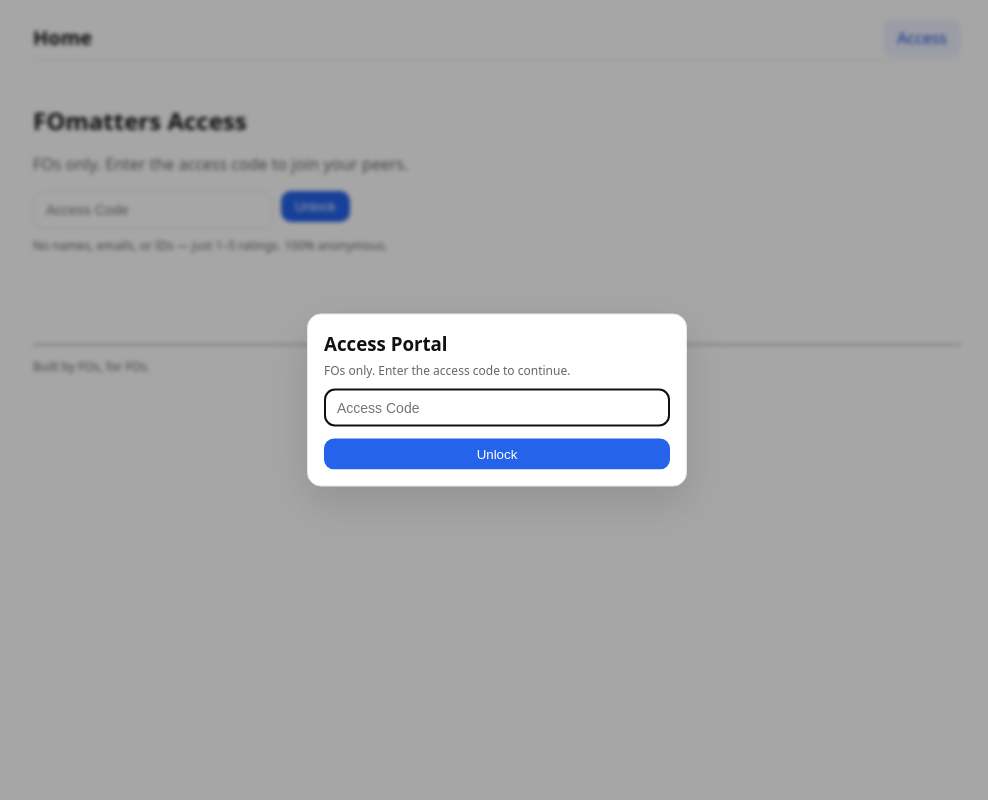
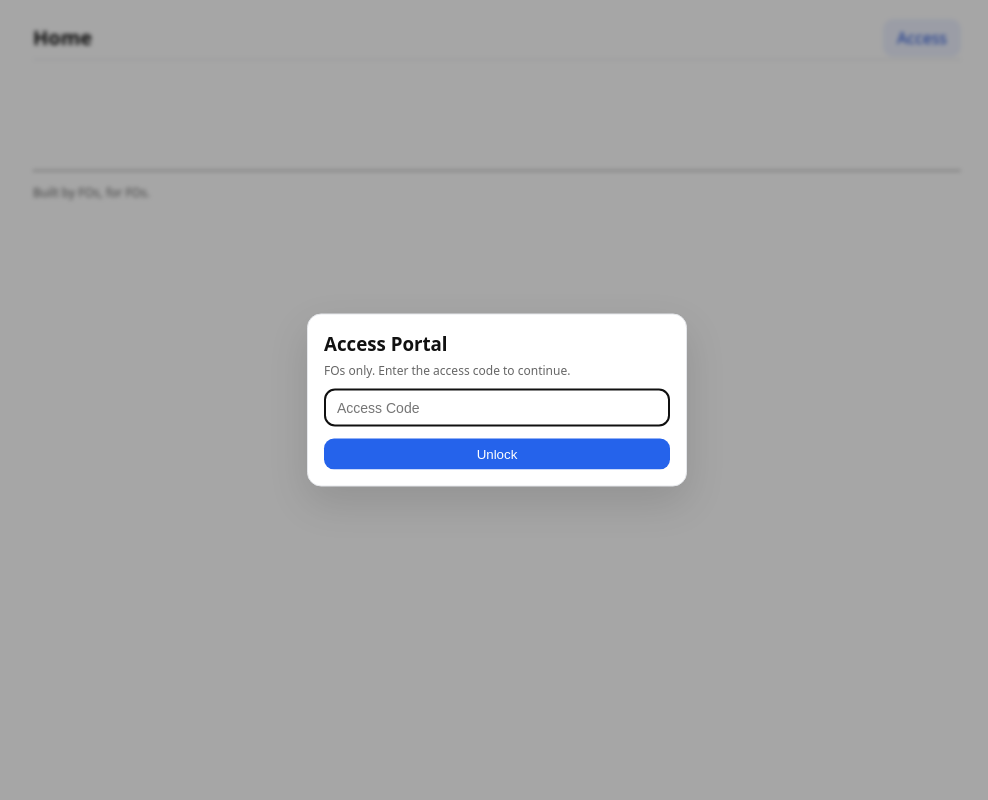
Before and after one commit to businesspj1995-collab/RateMyCaptain, a Flask app: page / in a window 1280 px wide. Shown: the whole page, without its empty margins (143-1131 px from the left). Run offline with Flask 3, Linux system fonts and the light colour scheme; some libraries are stand-ins or nearby versions.

Commit message:
Clean index.html: hide FOmatters Access text behind modal

```diff
--- a/templates/index.html
+++ b/templates/index.html
@@ -1,31 +1,27 @@
 {% extends "base.html" %}
 {% block content %}
 
-{% if not session.get('authed') %}
-  <!-- Hero access (Option B) -->
-  <section class="hero">
-    <div class="hero-inner">
-      <h2 class="hero-title">FOmatters Access</h2>
-      <p class="muted">FOs only. Enter the access code to join your peers.</p>
-      <form method="post" action="{{ url_for('login') }}" class="row hero-form" onsubmit="this.querySelector('button').disabled=true;">
-        <input class="input" name="code" placeholder="Access Code" required autocomplete="off">
-        <button class="btn" type="submit">Unlock</button>
-      </form>
-      <p class="small muted mt8">No names, emails, or IDs — just 1–5 ratings. 100% anonymous.</p>
-    </div>
-  </section>
-{% else %}
+{% if session.get('authed') %}
+  <!-- ---------- Main content (visible only after access) ---------- -->
   <div class="trust">
     <div class="shield">🛡️</div>
     <div>
       <div class="trust-title">Anonymous & Professional</div>
-      <div class="trust-text">No names, emails, or IDs — just honest 1–5 ratings. Every review is 100% confidential.</div>
+      <div class="trust-text">
+        No names, emails, or IDs — just honest 1–5 ratings.
+        Every review is 100% confidential.
+      </div>
     </div>
   </div>
 
   <form method="get" class="row">
-    <input class="input" name="q" list="names"
-           placeholder="Search by captain, base, or fleet..." value="{{ q }}">
+    <input
+      class="input"
+      name="q"
+      list="names"
+      placeholder="Search by captain, base, or fleet..."
+      value="{{ q }}"
+    >
     <button class="btn" type="submit">Search</button>
     <a class="btn" href="{{ url_for('captain_new') }}">Add Captain</a>
   </form>
@@ -53,6 +49,10 @@
       </a>
     {% endfor %}
   </div>
+
+{% else %}
+  <!-- ---------- When locked (Access modal shows, background only) ---------- -->
+  <div class="locked-placeholder"></div>
 {% endif %}
 
 {% endblock %}
```
Lines whose indentation alone changed are shown as unchanged.
